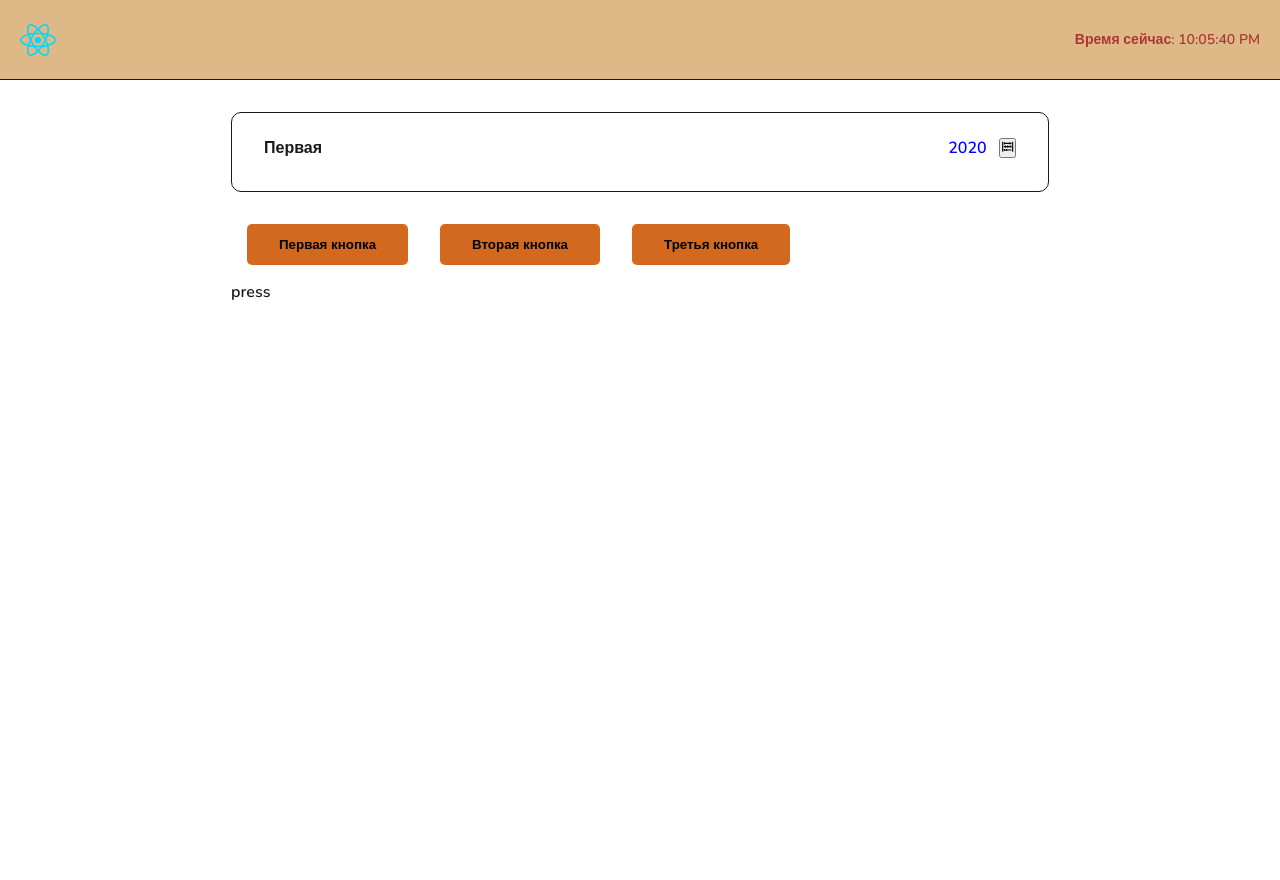
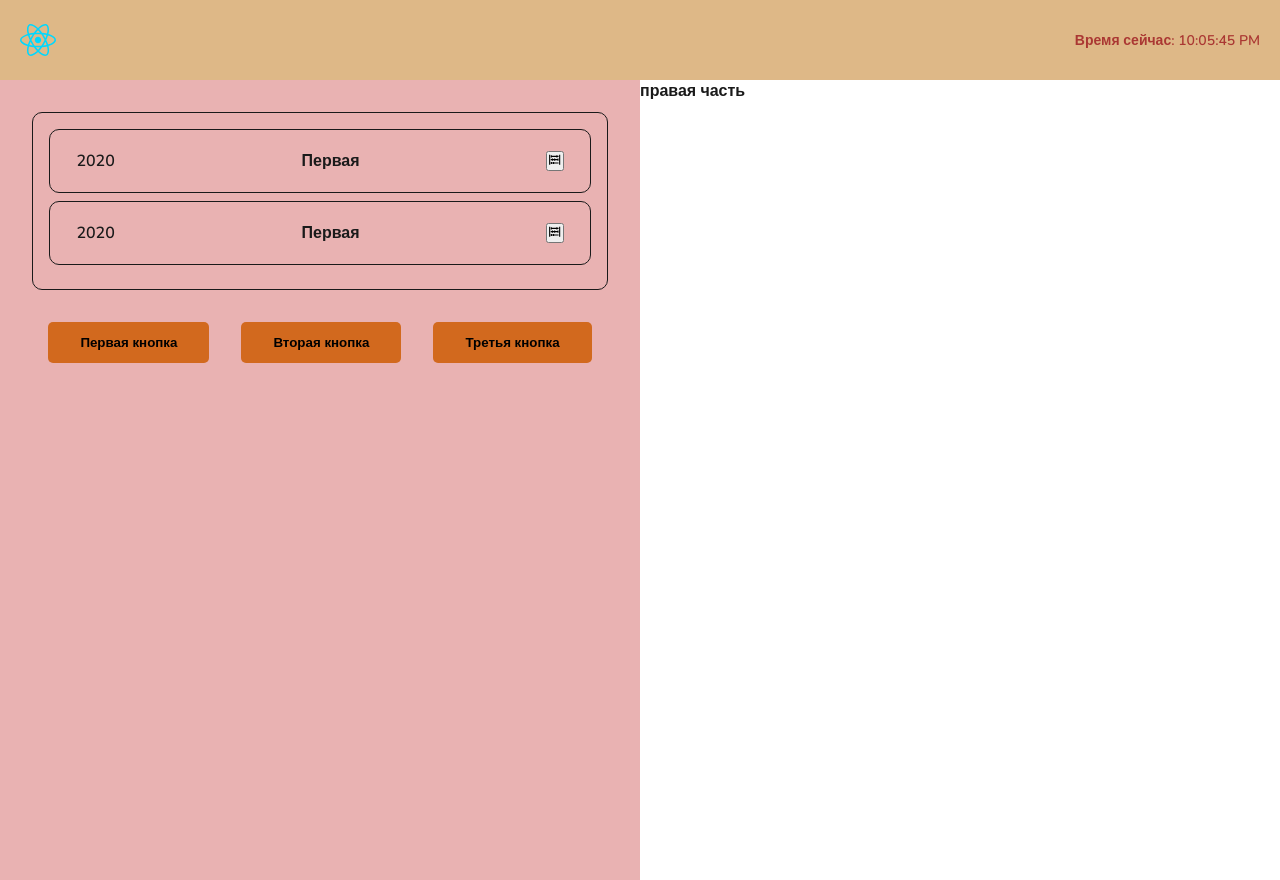
Before and after one commit to cherligan/notes, a React app: page / in a window 1280 px wide. Before the commit the page ends 800 px from the top, so only its background shows below. Built offline with nearby package versions, Linux system fonts and the light colour scheme; the HTML template or start-up script is replaced by a standard one.

Commit message:
screen division added and first interaction with a note

```diff
--- a/src/App.jsx
+++ b/src/App.jsx
@@ -1,20 +1,27 @@
 import Header from "./components/Header"
-import Note from "./components/Note"
+import Note from "./components/Note/Note"
 import Button from "./components/Button/Button"
 import { useState } from "react"
 export default function App() {
-  const [content, setContent] = useState('press')
+  const [contentType, setContentType] = useState(null)
   function handleClick(type)
   {
-    console.log('btn clicked', type)
-    setContent(type)
+    setContentType(type)
   }
   return (
     <div>
       <Header />
+      <div className="screen">
+        <div className="left-path">
           <main>
             <section>
               <ul>
+                <li>
+                  <Note
+                  time={"2020"}
+                  title={"Первая"}
+                  />
+                </li>
                 <li>
                   <Note
                   title={"Первая"}
@@ -23,11 +30,16 @@ export default function App() {
                 </li>
               </ul>
             </section>
-        <Button onClick={() => handleClick('first')}>Первая кнопка</Button>
-        <Button onClick={() => handleClick('second')}>Вторая кнопка</Button>
-        <Button onClick={() => handleClick('third')}>Третья кнопка</Button>
-        <p>{content}</p>
+            <Button isActive={contentType == 'first'} onClick={() => handleClick('first')}>Первая кнопка</Button>
+            <Button isActive={contentType == 'second'} onClick={() => handleClick('second')}>Вторая кнопка</Button>
+            <Button isActive={contentType == 'third'} onClick={() => handleClick('third')}>Третья кнопка</Button>
+            <p>{contentType}</p>
           </main>
+        </div>
+        <div className="right-path">
+          правая часть
+        </div>
+      </div>
     </div>
   )
 }
--- a/src/components/Button/Button.jsx
+++ b/src/components/Button/Button.jsx
@@ -1,8 +1,8 @@
 import './Button.css'
-export default function Button({ children, onClick })
+export default function Button({ children, onClick, isActive })
 {
     return (
-        <button className='button' onClick={onClick}>
+        <button className={isActive ? 'button active' : 'button'} onClick={onClick}>
             {children}
         </button>
     )
--- a/src/components/Header.jsx
+++ b/src/components/Header.jsx
@@ -1,7 +1,9 @@
 import logo from '/src/assets/react.svg'
-const now = new Date()
+import { useState } from 'react'
 export default function Header()
 {
+  const [now, setNow] = useState(new Date())
+  setInterval(() => setNow(new Date()), 1000)
   return(
     <header>
       <img src = {logo} alt = "" />
--- a/src/components/Note.jsx
+++ /dev/null
@@ -1,11 +0,0 @@
-import {BiAbacus} from "react-icons/bi"
-export default function Note({title, time, onDelete, onEdit})
-{
-    return(
-        <div className="note-preview" onClick={onEdit}>
-            <span className="note-title">{title}</span>
-            <span className="note-time">{time}</span>
-            <button className="note-button" onClick={(e) => {e.stopPropagation(); onDelete();}}><BiAbacus /></button>
-        </div>
-    )
-}
--- /dev/null
+++ b/src/components/Note/Note.css
@@ -0,0 +1,35 @@
+.note-preview
+{
+  display: flex;
+  justify-content: space-between;
+  align-items: center;
+  padding: 20px 26px;
+  border: 1px solid #1a1a1a;
+  border-radius: 10px;
+  cursor: pointer;
+  margin-bottom: 8px;
+}
+
+.note-edit
+{
+    border: 1px solid #ccc;
+    padding: 12px;
+    border-radius: 8px;
+    display: flex;
+    flex-direction: column;
+    gap: 8px;
+}
+
+.note-edit input,
+.note-edit textarea
+{
+    padding: 8px;
+    font-size: 14px;
+}
+
+.note-edit-buttons
+{
+    display: flex;
+    gap: 8px;
+    justify-content: flex-end;
+}
--- /dev/null
+++ b/src/components/Note/Note.jsx
@@ -0,0 +1,36 @@
+import { useState } from "react";
+import {BiAbacus} from "react-icons/bi"
+import './Note.css'
+
+export default function Note({title, time, onDelete, onEdit})
+{
+  const [isEditing, setIsEditing] = useState(false)
+  const [editTitle, setEditTitle] = useState(title)
+  const [editText, setEditText] = useState("")
+  const startEditing = () => { setIsEditing(true) }
+  return(
+    <>
+    {!isEditing &&
+      (
+        <div className="note-preview" onClick={startEditing}>
+          <span>{time}</span>
+          <span>{title}</span>
+          <button className="note-button" onClick={(e) => {e.stopPropagation(); onDelete()}}> <BiAbacus /></button>
+        </div>
+      )
+    }
+    {isEditing &&
+      (
+        <div className="note-edit">
+          <input type="text" value={editTitle} onChange={(e) => setEditTitle(e.target.value)} placeholder="Название заметки" />
+          <textarea value={editText} onChange={(e) => setEditText(e.target.value)} placeholder="Текст заметки" />
+            <div className="note-edit-buttons">
+                <button onClick={() => setIsEditing(false)}>Сохранить</button>
+                <button onClick={() => setIsEditing(false)}>Отмена</button>
+            </div>
+        </div>
+      )
+    }
+    </>
+  )
+}
--- a/src/index.css
+++ b/src/index.css
@@ -34,7 +34,6 @@ header {
   justify-content: space-between;
   background: burlywood;
   color: brown;
-  border-bottom: 1px solid #1a1a1a;
   padding: 20px;
 }
 
@@ -54,7 +53,16 @@ header span {
   opacity: 0.9;
 }
 
-li {
+ul
+{
+  list-style: none;
+  padding: 0;
+  margin: 0;
+}
+
+li
+{
+  margin-bottom: 8px;
   font-size: medium;
 }
 
@@ -88,28 +96,21 @@ center {
   padding: 10px;
 }
 
-.note-preview {
+.screen
+{
   display: flex;
-  justify-content: space-between;
-  align-items: center;
-  padding: 8px 16px;
-  /* border: 1px solid #1a1a1a;
-  border-radius: 10px; */
-  cursor: pointer;
-  margin-bottom: 8px;
+  height: 100vh;
 }
 
-.note-title {
+.left-path
+{
+  display: flex;
+  flex: 1;
+  background: #e9b2b2;
+}
+
+.right-path
+{
+  display: flex;
   flex: 1;
 }
-
-.note-time {
-  margin: 0 12px;
-  color: blue;
-}
-
-.note-delete {
-  background: none;
-  border: none;
-  cursor: pointer;
-}
```
Also changed, not shown: src/components/Notes.jsx (+1 -6 lines). Lines whose indentation alone changed are shown as unchanged.
